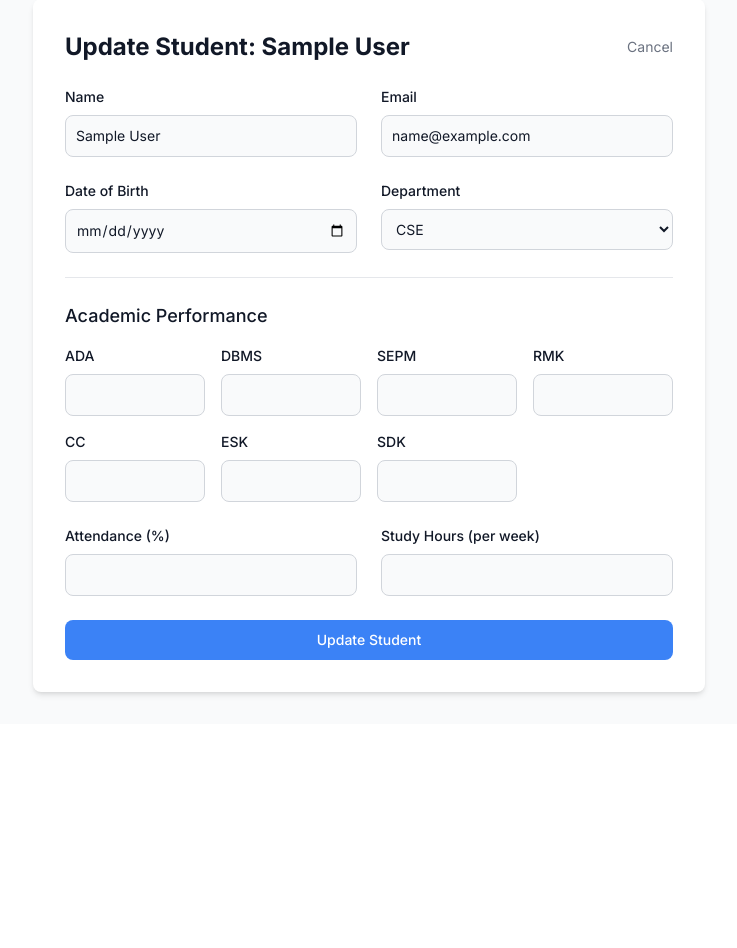
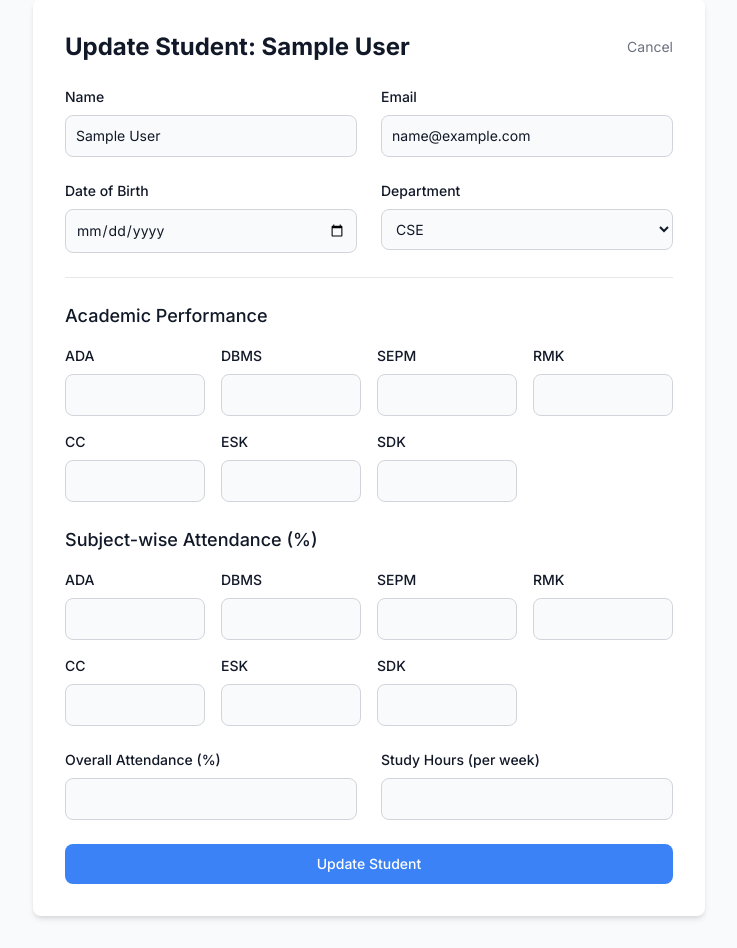
Before and after one commit to gurunath-SR/student-tracker, a Flask app: page /teacher/student/1/update in a window 1280 px wide. Shown: the part 115-1063 px from the top of the page, without its empty margins (271-1008 px from the left). Before the commit the page ends 812 px from the top, so only its background shows below. Run offline with Flask 3, Linux system fonts and the light colour scheme; the visitor is signed in with stand-in values (Sample User, id 1); data that the repository does not hold is empty; some libraries are stand-ins or nearby versions.

Commit message:
student tracker 2

```diff
--- a/routes/teacher.py
+++ b/routes/teacher.py
@@ -47,7 +47,7 @@ def add_student():
 
             # Initialize empty marks/attendance for the student
             cursor.execute('INSERT INTO marks (student_usn, ada, dbms, sepm, rmk, cc, esk, sdk) VALUES (%s, 0, 0, 0, 0, 0, 0, 0)', (usn,))
-            cursor.execute('INSERT INTO attendance (student_usn, percentage) VALUES (%s, 0)', (usn,))
+            cursor.execute('INSERT INTO attendance (student_usn, percentage, ada, dbms, sepm, rmk, cc, esk, sdk) VALUES (%s, 0, 0, 0, 0, 0, 0, 0, 0)', (usn,))
             cursor.execute('INSERT INTO study_hours (student_usn, hours_per_week) VALUES (%s, 0)', (usn,))
             mysql.connection.commit()
 
@@ -123,10 +123,20 @@ def update_student(usn):
                        (ada, dbms, sepm, rmk, cc, esk, sdk, usn))
 
         # Update Attendance & Study Hours
-        attendance = request.form['attendance']
+        attendance_percentage = request.form['attendance']
         study_hours = request.form['study_hours']
 
-        cursor.execute('UPDATE attendance SET percentage=%s WHERE student_usn=%s', (attendance, usn))
+        # Subject-wise attendance
+        att_ada = request.form.get('att_ada', 0)
+        att_dbms = request.form.get('att_dbms', 0)
+        att_sepm = request.form.get('att_sepm', 0)
+        att_rmk = request.form.get('att_rmk', 0)
+        att_cc = request.form.get('att_cc', 0)
+        att_esk = request.form.get('att_esk', 0)
+        att_sdk = request.form.get('att_sdk', 0)
+
+        cursor.execute('UPDATE attendance SET percentage=%s, ada=%s, dbms=%s, sepm=%s, rmk=%s, cc=%s, esk=%s, sdk=%s WHERE student_usn=%s',
+                       (attendance_percentage, att_ada, att_dbms, att_sepm, att_rmk, att_cc, att_esk, att_sdk, usn))
         cursor.execute('UPDATE study_hours SET hours_per_week=%s WHERE student_usn=%s', (study_hours, usn))
 
         mysql.connection.commit()
--- a/templates/student/dashboard.html
+++ b/templates/student/dashboard.html
@@ -175,7 +175,7 @@
                 <tr>
                     <th scope="col" class="py-4 px-6">Subject</th>
                     <th scope="col" class="py-4 px-6">Marks Obtained</th>
-                    <th scope="col" class="py-4 px-6">Class Average</th>
+                    <th scope="col" class="py-4 px-6">Attendance %</th>
                     <th scope="col" class="py-4 px-6">Deviation</th>
                     <th scope="col" class="py-4 px-6">Status</th>
                 </tr>
@@ -188,7 +188,9 @@
                     class="bg-white border-b dark:bg-gray-800 dark:border-gray-700 hover:bg-gray-50 dark:hover:bg-gray-700 transition-colors duration-200">
                     <td class="py-4 px-6 uppercase font-bold text-gray-900 dark:text-white">{{ sub }}</td>
                     <td class="py-4 px-6 font-medium">{{ marks[sub] }}</td>
-                    <td class="py-4 px-6">{{ averages[sub]|round(1) }}</td>
+                    <td
+                        class="py-4 px-6 font-medium {{ 'text-green-500' if attendance[sub] >= 75 else 'text-red-500' }}">
+                        {{ attendance[sub] }}%</td>
                     <td class="py-4 px-6">
                         <span class="font-bold {{ 'text-green-500' if diff > 0 else 'text-red-500' }}">
                             {{ '+' if diff > 0 }}{{ diff|round(1) }}
--- a/templates/teacher/update_student.html
+++ b/templates/teacher/update_student.html
@@ -59,10 +59,24 @@
                 {% endfor %}
             </div>
 
+            <!-- Subject-wise Attendance -->
+            <h3 class="text-lg font-medium text-gray-900 dark:text-white mb-4">Subject-wise Attendance (%)</h3>
+            <div class="grid grid-cols-2 md:grid-cols-4 gap-4 mb-6">
+                {% for sub in subjects %}
+                <div>
+                    <label for="att_{{ sub }}"
+                        class="block mb-2 text-sm font-medium text-gray-900 dark:text-white uppercase">{{ sub }}</label>
+                    <input type="number" name="att_{{ sub }}" id="att_{{ sub }}" value="{{ attendance[sub] }}" min="0"
+                        max="100" step="0.1"
+                        class="bg-gray-50 border border-gray-300 text-gray-900 text-sm rounded-lg focus:ring-primary focus:border-primary block w-full p-2.5 dark:bg-gray-700 dark:border-gray-600 dark:placeholder-gray-400 dark:text-white">
+                </div>
+                {% endfor %}
+            </div>
+
             <div class="grid grid-cols-1 md:grid-cols-2 gap-6 mb-6">
                 <div>
-                    <label for="attendance"
-                        class="block mb-2 text-sm font-medium text-gray-900 dark:text-white">Attendance (%)</label>
+                    <label for="attendance" class="block mb-2 text-sm font-medium text-gray-900 dark:text-white">Overall
+                        Attendance (%)</label>
                     <input type="number" name="attendance" id="attendance" value="{{ attendance.percentage }}" min="0"
                         max="100" step="0.1"
                         class="bg-gray-50 border border-gray-300 text-gray-900 text-sm rounded-lg focus:ring-primary focus:border-primary block w-full p-2.5 dark:bg-gray-700 dark:border-gray-600 dark:placeholder-gray-400 dark:text-white">
```
Also changed, not shown: migrate_attendance.py (added, +36 -0 lines), app.py (line endings or trailing spaces).
